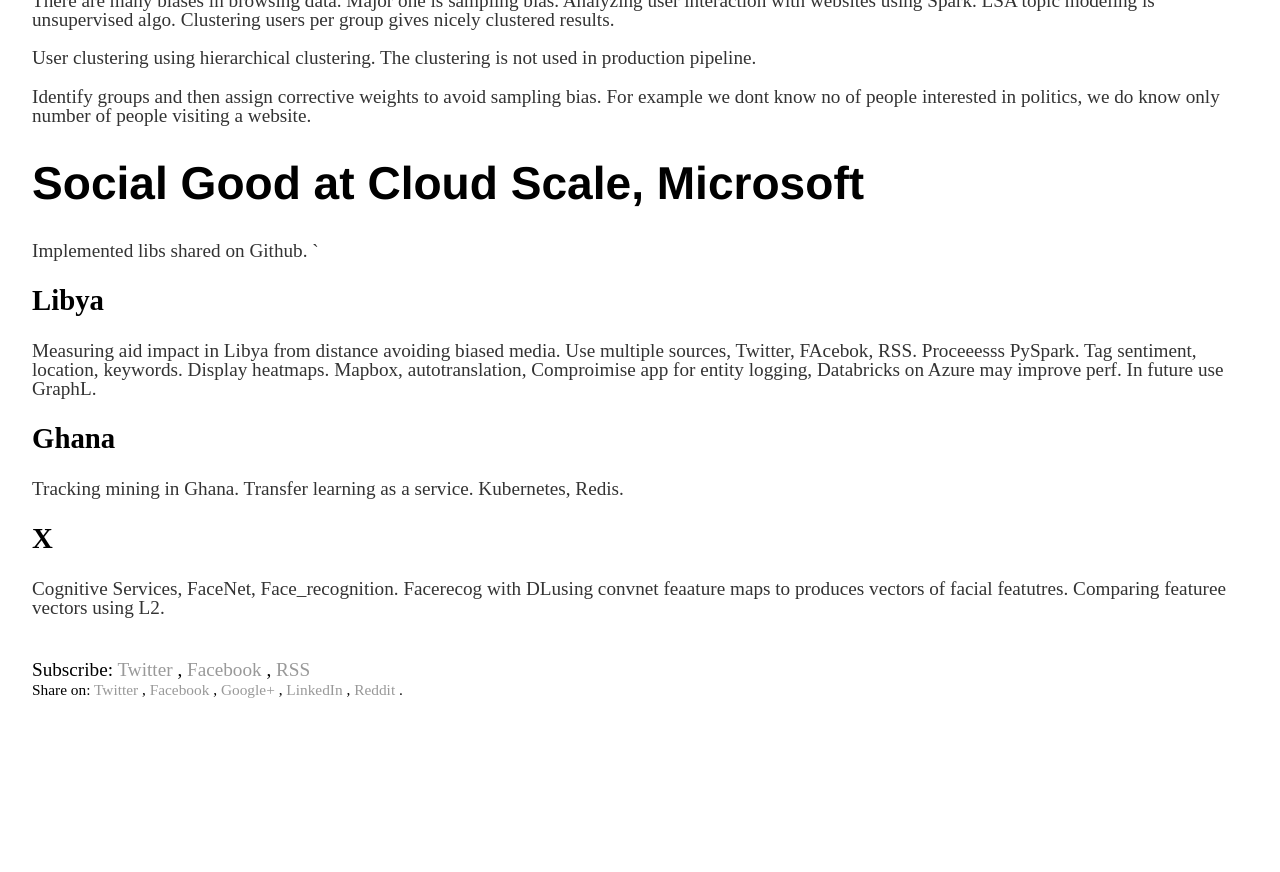
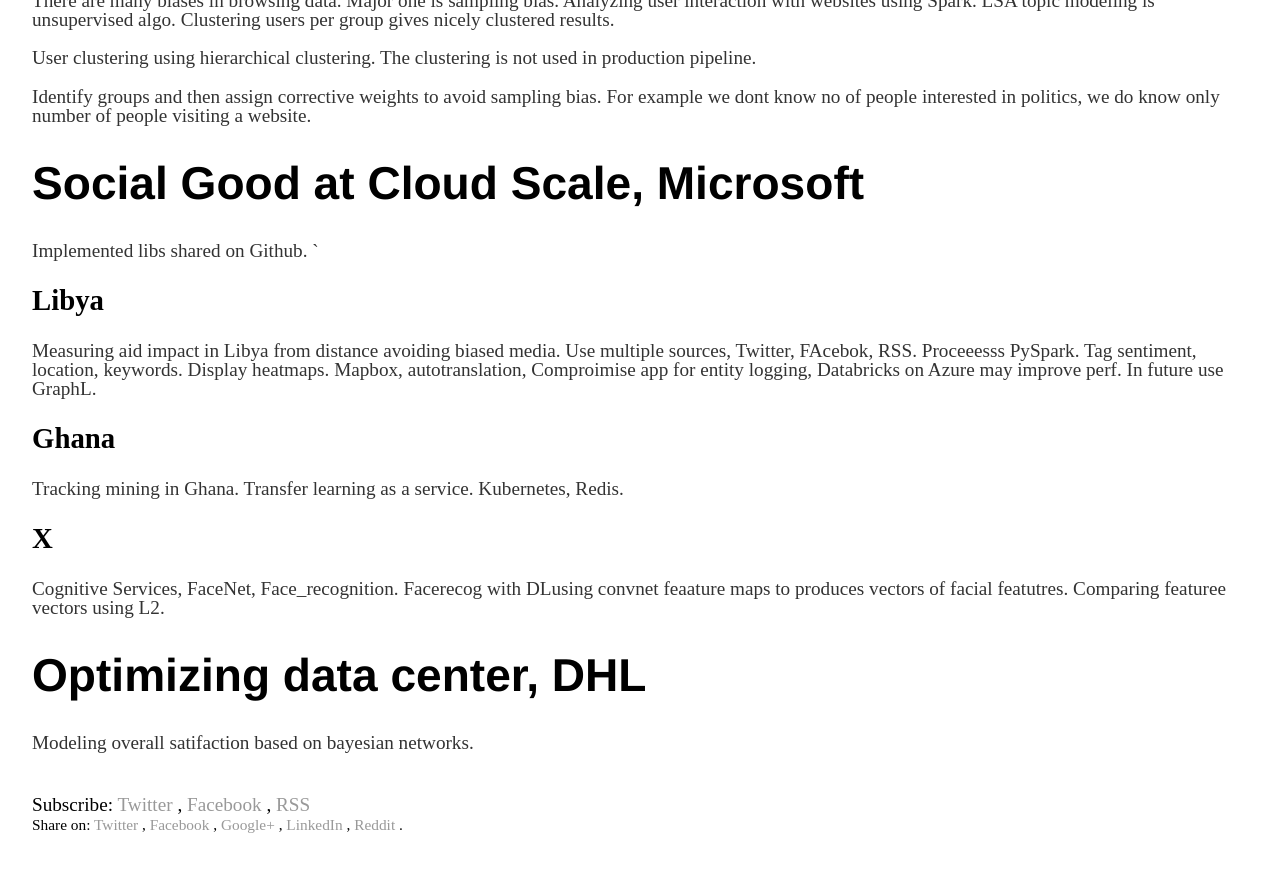
Before and after one commit to vackosar/vackosar.github.io, a Jekyll site: the page built from _posts/2018-03-25-Notes:-Pragule-ML-2018-Day-3:-Talks.md, in a window 1280 px wide and 900 px high, scrolled down 727 px. Shown: the top 872 px of the window. Built offline with Jekyll 4.4.1, drawn with Linux system fonts in a browser that asks for light colours; comment, search, counter and statistics services are not loaded; before the commit the page ends 1492 px from its top, so only the background shows below that; some of the changed text lies outside the part shown.

Commit message:
prague ml

```diff
--- a/_posts/2018-03-25-Notes:-Pragule-ML-2018-Day-3:-Talks.md
+++ b/_posts/2018-03-25-Notes:-Pragule-ML-2018-Day-3:-Talks.md
@@ -45,3 +45,7 @@
 ## X
 Cognitive Services, FaceNet, Face_recognition.
 Facerecog with DLusing convnet feaature maps to produces  vectors of facial featutres. Comparing featuree vectors using L2.
+
+
+# Optimizing data center, DHL
+Modeling overall satifaction based on bayesian networks.
```
Also changed, not shown: other parts of _posts/2018-03-25-Notes:-Pragule-ML-2018-Day-3:-Talks.md (+1 -1 lines).
